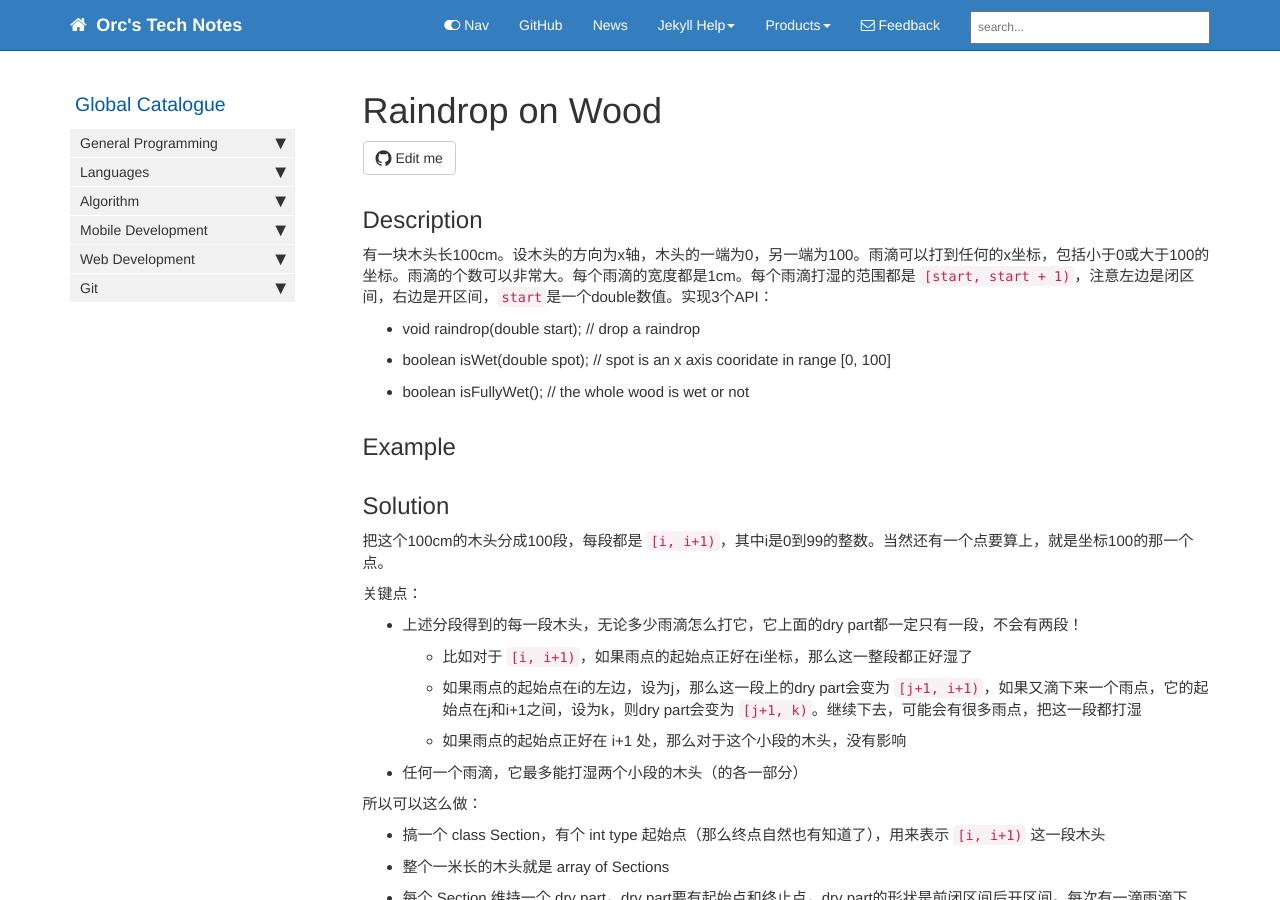
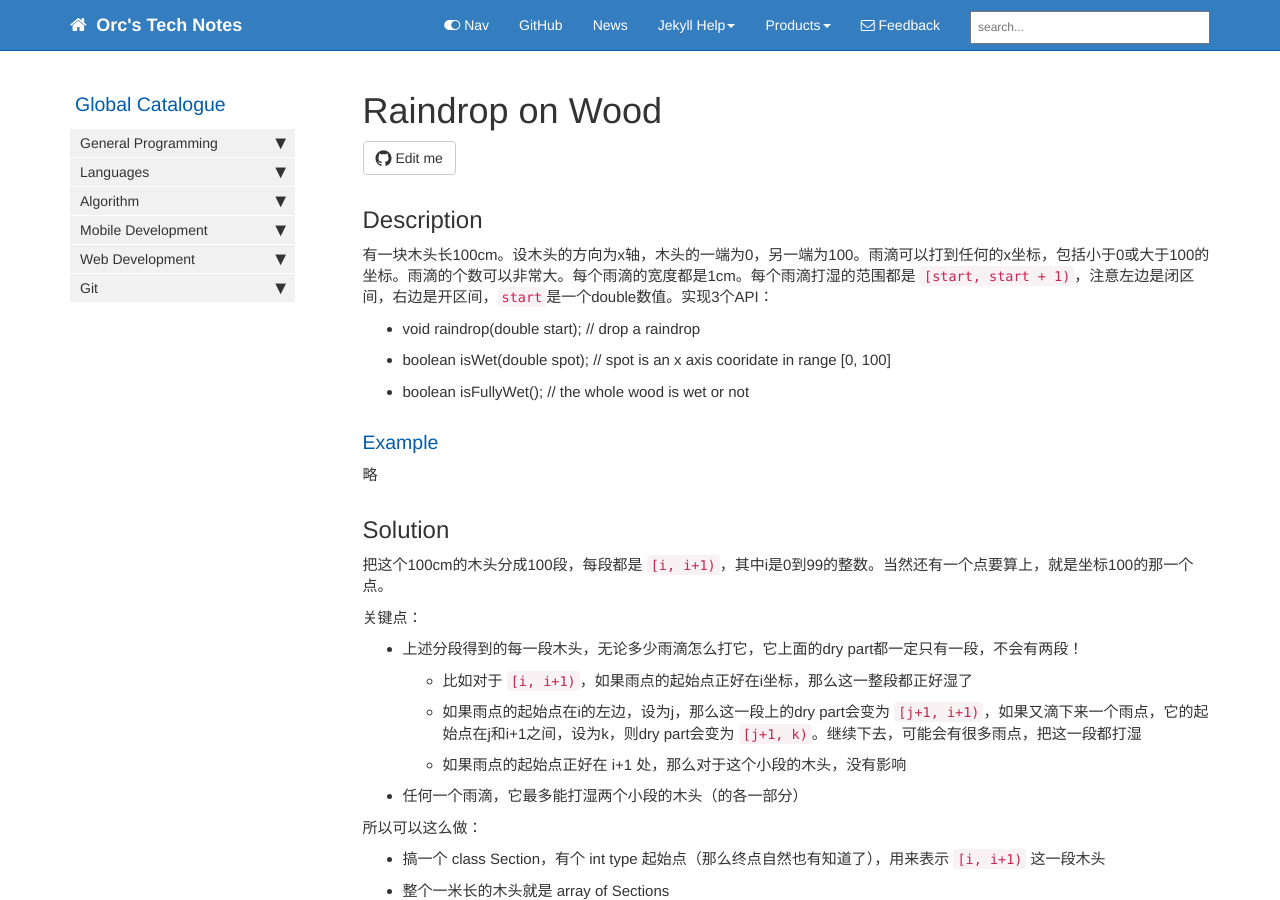
Before and after one commit to HungryOrc/hungryorc.github.io, a Jekyll site: the page built from pages/algorithm/algorithm_raindrop_on_wood.md, in a window 1280 px wide and 900 px high. Built offline with Jekyll 4.4.1, drawn with Linux system fonts in a browser that asks for light colours; nearby versions of some CDN libraries; comment, search, counter and statistics services are not loaded.

Commit message:
Update algorithm_raindrop_on_wood.md

```diff
--- a/pages/algorithm/algorithm_raindrop_on_wood.md
+++ b/pages/algorithm/algorithm_raindrop_on_wood.md
@@ -15,7 +15,8 @@ toc: false
 * boolean isWet(double spot); // spot is an x axis cooridate in range [0, 100]
 * boolean isFullyWet(); // the whole wood is wet or not
 
-## Example
+### Example
+略
 
 ## Solution
 把这个100cm的木头分成100段，每段都是 `[i, i+1)`，其中i是0到99的整数。当然还有一个点要算上，就是坐标100的那一个点。
```
